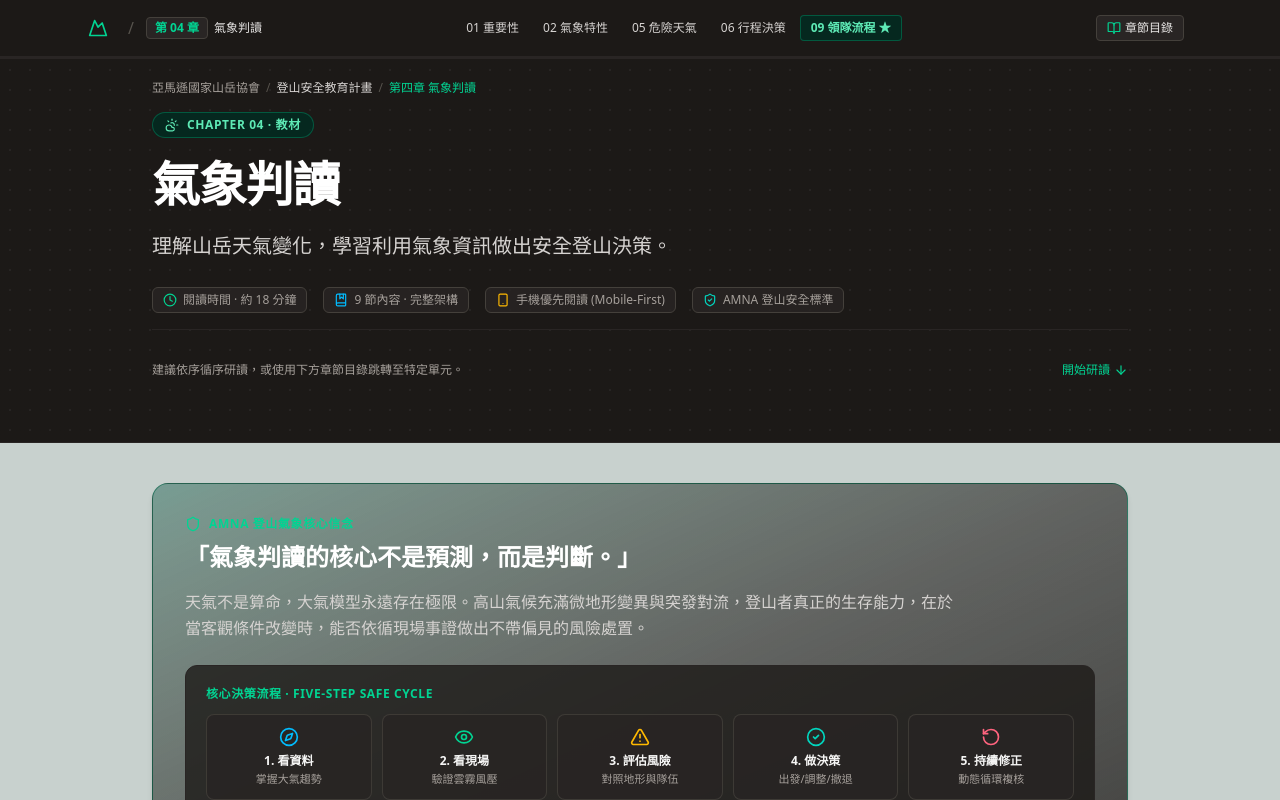
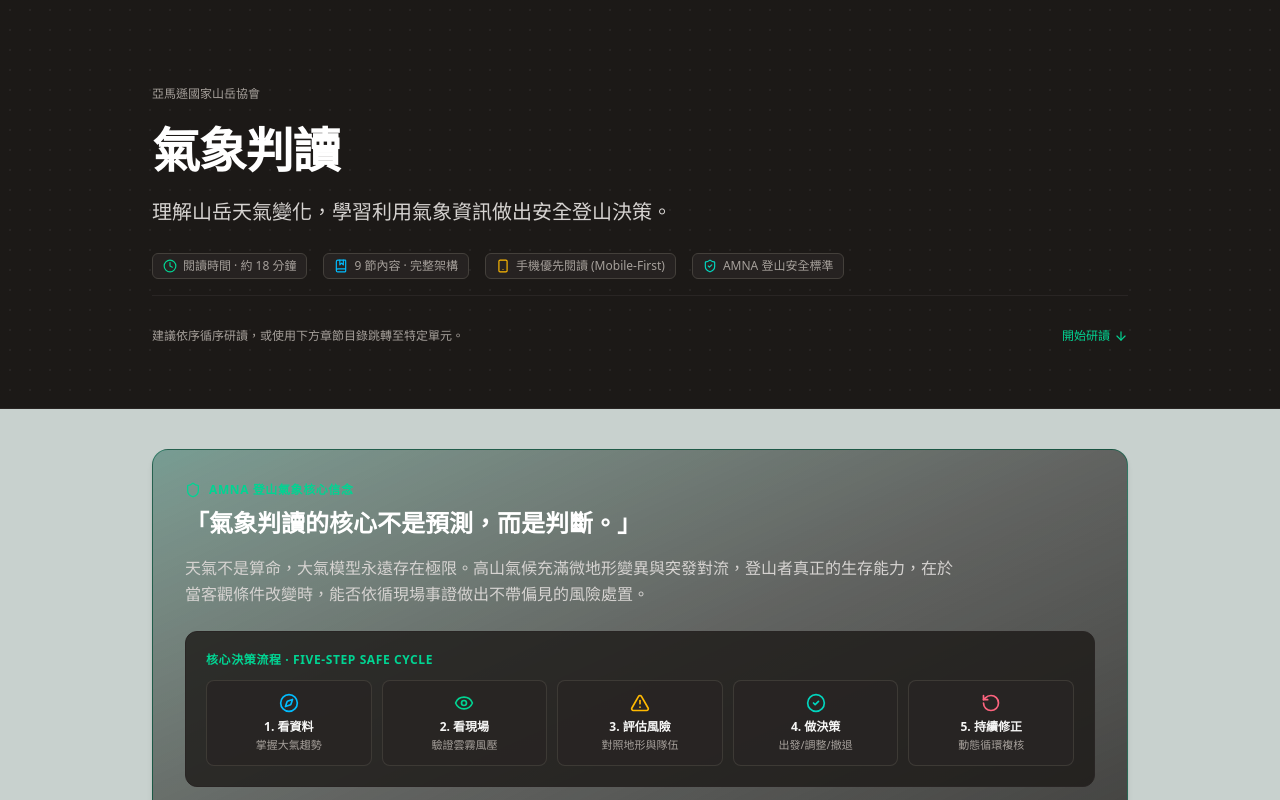
Before and after one commit to transfera920-cloud/amazon-weathers, a React (Vite) app: page / in a window 1280 px wide. Shown: the top 800 px of the page. Built offline with nearby package versions, Linux system fonts and the light colour scheme.

Commit message:
refactor: simplify layout and navigation
Remove the top navigation bar and redundant breadcrumbs to streamline the interface, while updating the footer layout for a cleaner design.

```diff
--- a/src/App.tsx
+++ b/src/App.tsx
@@ -1,5 +1,4 @@
 import React, { useState, useEffect } from 'react';
-import { Navbar } from './components/Navbar';
 import { Hero } from './components/Hero';
 import { CoreConceptBanner } from './components/CoreConceptBanner';
 import { TableOfContents } from './components/TableOfContents';
@@ -46,9 +45,6 @@ export default function App() {
 
   return (
     <div id="top" className="min-h-screen flex flex-col bg-stone-50 text-stone-800 antialiased">
-      {/* Top Navbar with Reading Progress */}
-      <Navbar activeSection={activeSection} />
-
       {/* Main Educational Article Content */}
       <main className="flex-1 w-full" id="main-content">
         {/* Hero Section containing the only H1 */}
--- a/src/components/Footer.tsx
+++ b/src/components/Footer.tsx
@@ -9,25 +9,23 @@ export const Footer: React.FC = () => {
   return (
     <footer
       id="site-footer"
-      className="bg-stone-900 text-stone-300 pt-12 pb-14 border-t border-stone-800"
+      className="bg-stone-900 text-stone-300 py-10 border-t border-stone-800"
       aria-label="頁尾資訊"
     >
-      <div className="max-w-5xl mx-auto px-4 sm:px-6">
-        <div className="flex flex-col md:flex-row md:items-center justify-between gap-6 pb-8 border-b border-stone-800">
-          <div>
-            <div className="flex items-center space-x-2 text-emerald-400 font-bold text-base mb-1">
+      <div className="max-w-5xl mx-auto px-4 sm:px-6 relative flex flex-col sm:flex-row items-center justify-center gap-4">
+        {/* FOOT區品牌置中 */}
+        <div className="flex items-center space-x-2 text-emerald-400 font-bold text-base">
           <Mountain className="w-5 h-5" aria-hidden="true" />
-              <a href="https://amazon-hike.com/intro">亞馬遜國家山岳協會</a>
-            </div>
-            <div className="text-xs text-stone-400 font-medium">
-              Amazon National Mountain Association · 登山教育計畫
-            </div>
-            <div className="text-sm font-semibold text-stone-200 mt-2">
-              第四章 · 氣象判讀
-            </div>
+          <a
+            href="https://amazon-hike.com/intro"
+            className="hover:text-emerald-300 transition-colors"
+          >
+            亞馬遜國家山岳協會
+          </a>
         </div>
 
-          <div className="flex items-center space-x-3">
+        {/* 返回頁首按鈕 */}
+        <div className="sm:absolute sm:right-6">
           <button
             type="button"
             onClick={scrollToTop}
@@ -39,16 +37,6 @@ export const Footer: React.FC = () => {
           </button>
         </div>
       </div>
-
-        <div className="pt-6 flex flex-col sm:flex-row sm:items-center justify-between gap-3 text-xs text-stone-500">
-          <p className="leading-relaxed">
-            本章為登山教育教材，未來將與其他章節整合。
-          </p>
-          <p className="font-mono">
-            © 2026 AMNA · 教育用途
-          </p>
-        </div>
-      </div>
     </footer>
   );
 };
--- a/src/components/Hero.tsx
+++ b/src/components/Hero.tsx
@@ -1,40 +1,25 @@
 import React from 'react';
-import { Clock, BookMarked, Smartphone, CloudSun, ShieldCheck, ArrowDown } from 'lucide-react';
+import { Clock, BookMarked, Smartphone, ShieldCheck, ArrowDown } from 'lucide-react';
 
 export const Hero: React.FC = () => {
   return (
     <section
       id="hero-section"
-      className="relative pt-20 pb-12 sm:pb-16 bg-gradient-to-b from-stone-900 via-stone-850 to-stone-900 text-stone-100 border-b border-stone-800 overflow-hidden"
+      className="relative pt-16 pb-12 sm:pt-20 sm:pb-16 bg-gradient-to-b from-stone-900 via-stone-850 to-stone-900 text-stone-100 border-b border-stone-800 overflow-hidden"
       aria-labelledby="main-heading"
     >
       {/* Background Decorative Grid */}
       <div className="absolute inset-0 opacity-5 pointer-events-none bg-[radial-gradient(#ffffff_1px,transparent_1px)] [background-size:20px_20px]" />
 
       <div className="max-w-5xl mx-auto px-4 sm:px-6 relative z-10">
-        {/* Breadcrumb Hierarchy */}
-        <nav aria-label="麵包屑導航" className="mb-4">
-          <ol className="flex flex-wrap items-center gap-1.5 text-xs text-stone-400">
-            <li>
-              <a href="https://amazon-hike.com/intro" className="hover:text-emerald-400 transition-colors">
-                亞馬遜國家山岳協會
-              </a>
-            </li>
-            <li aria-hidden="true" className="text-stone-600">/</li>
-            <li>
-              <span className="text-stone-300">登山安全教育計畫</span>
-            </li>
-            <li aria-hidden="true" className="text-stone-600">/</li>
-            <li aria-current="page" className="text-emerald-400 font-medium">
-              第四章 氣象判讀
-            </li>
-          </ol>
-        </nav>
-
-        {/* Chapter Super-title */}
-        <div className="inline-flex items-center space-x-2 px-3 py-1 rounded-full bg-emerald-950/80 border border-emerald-700/60 text-emerald-300 text-xs font-semibold mb-4 tracking-wider uppercase">
-          <CloudSun className="w-3.5 h-3.5" aria-hidden="true" />
-          <span>CHAPTER 04 · 教材</span>
+        {/* Brand Link */}
+        <div className="mb-4">
+          <a
+            href="https://amazon-hike.com/intro"
+            className="inline-flex items-center text-xs text-stone-400 hover:text-emerald-400 transition-colors"
+          >
+            亞馬遜國家山岳協會
+          </a>
         </div>
 
         {/* The ONLY H1 of the Document */}
```
Lines whose indentation alone changed are shown as unchanged.
